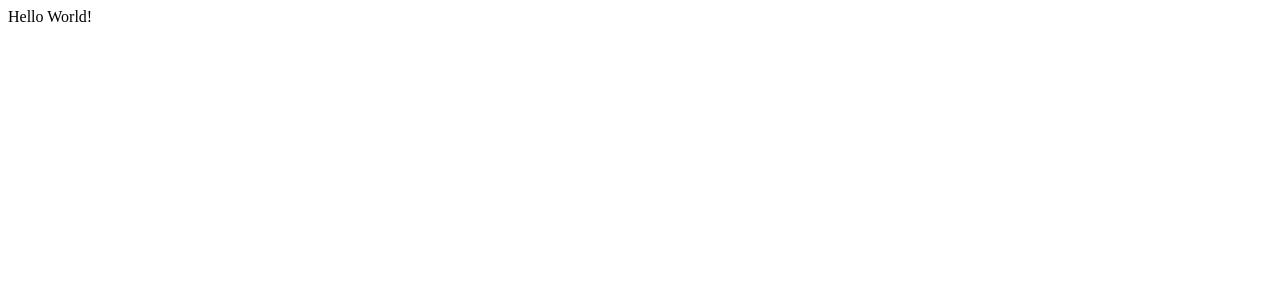
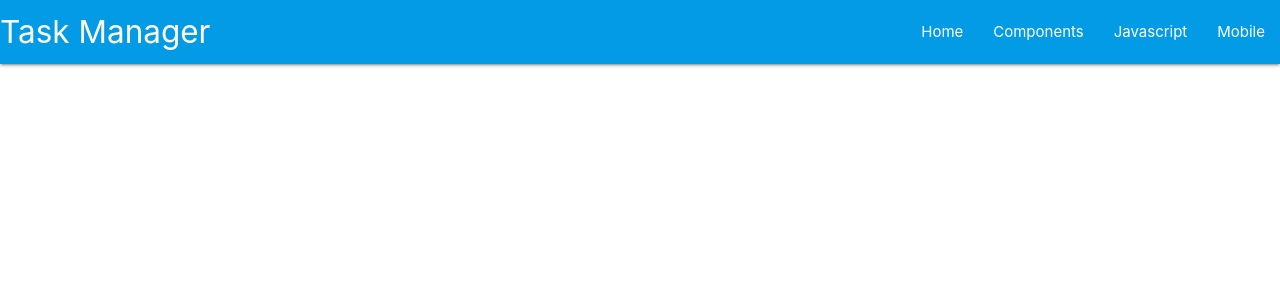
Before and after one commit to johnvenkiah/flask-sqalchemy-taskmanager, a Flask app: page / in a window 1280 px wide. Before the commit the part shown is almost empty. Shown: the top 300 px of the page. Run offline with Flask 2, Linux system fonts and the light colour scheme.

Commit message:
add html to base html file, import script and css from materialize, create style.css and script.js

```diff
--- a/taskmanager/models.py
+++ b/taskmanager/models.py
@@ -19,7 +19,9 @@ class Task(db.Model):
     task_description = db.Column(db.Text, nullable=False)
     is_urgent = db.Column(db.Boolean, default=False, nullable=False)
     due_date = db.Column(db.Date, nullable=False)
-    category_id = db.Column(db.Integer, db.ForeignKey("category.id", ondelete="CASCADE"), nullable=False)
+    category_id = db.Column(
+        db.Integer, db.ForeignKey("category.id", ondelete="CASCADE"
+    ), nullable=False)
 
     def __repr__(self):
         # __repr__ to represent itself in the form of a string
--- a/taskmanager/templates/base.html
+++ b/taskmanager/templates/base.html
@@ -4,9 +4,37 @@
     <meta charset="UTF-8">
     <meta http-equiv="X-UA-Compatible" content="IE=edge">
     <meta name="viewport" content="width=device-width, initial-scale=1.0">
+    <!-- Compiled and minified CSS -->
+    <link rel="stylesheet" href="https://cdnjs.cloudflare.com/ajax/libs/materialize/1.0.0/css/materialize.min.css">
+    <link rel="stylesheet" href="{{ url_for('static', filename='css/style.css') }}" type="text/css">
     <title>Task Manager</title>
 </head>
 <body>
-    Hello World!
+    <header>
+        <!-- top navbar -->
+        <nav class="light-blue darken-1">
+            <div class="nav-wrapper">
+              <a href="#!" class="brand-logo">Task Manager</a>
+              <a href="#" data-target="mobile-demo" class="sidenav-trigger"><i class="material-icons">menu</i></a>
+              <ul class="right hide-on-med-and-down">
+                <li><a href="{{ url_for('home') }}">Home</a></li>
+                <li><a href="{{ url_for('home') }}">Components</a></li>
+                <li><a href="{{ url_for('home') }}">Javascript</a></li>
+                <li><a href="{{ url_for('home') }}">Mobile</a></li>
+              </ul>
+            </div>
+          </nav>
+        <!-- mobile sidenav -->
+          <ul class="sidenav" id="mobile-demo">
+            <li><a href="sass.html">Sass</a></li>
+            <li><a href="badges.html">Components</a></li>
+            <li><a href="collapsible.html">Javascript</a></li>
+            <li><a href="mobile.html">Mobile</a></li>
+          </ul>
+    </header>
+
+    <!-- Compiled and minified JavaScript -->
+    <script src="https://cdnjs.cloudflare.com/ajax/libs/materialize/1.0.0/js/materialize.min.js"></script>
+    <script src="{{ url_for('static', filename='js/script.js') }}"></script>
 </body>
 </html>
```
Also changed, not shown: taskmanager/static/css/style.css (added), taskmanager/static/js/script.js (added).
